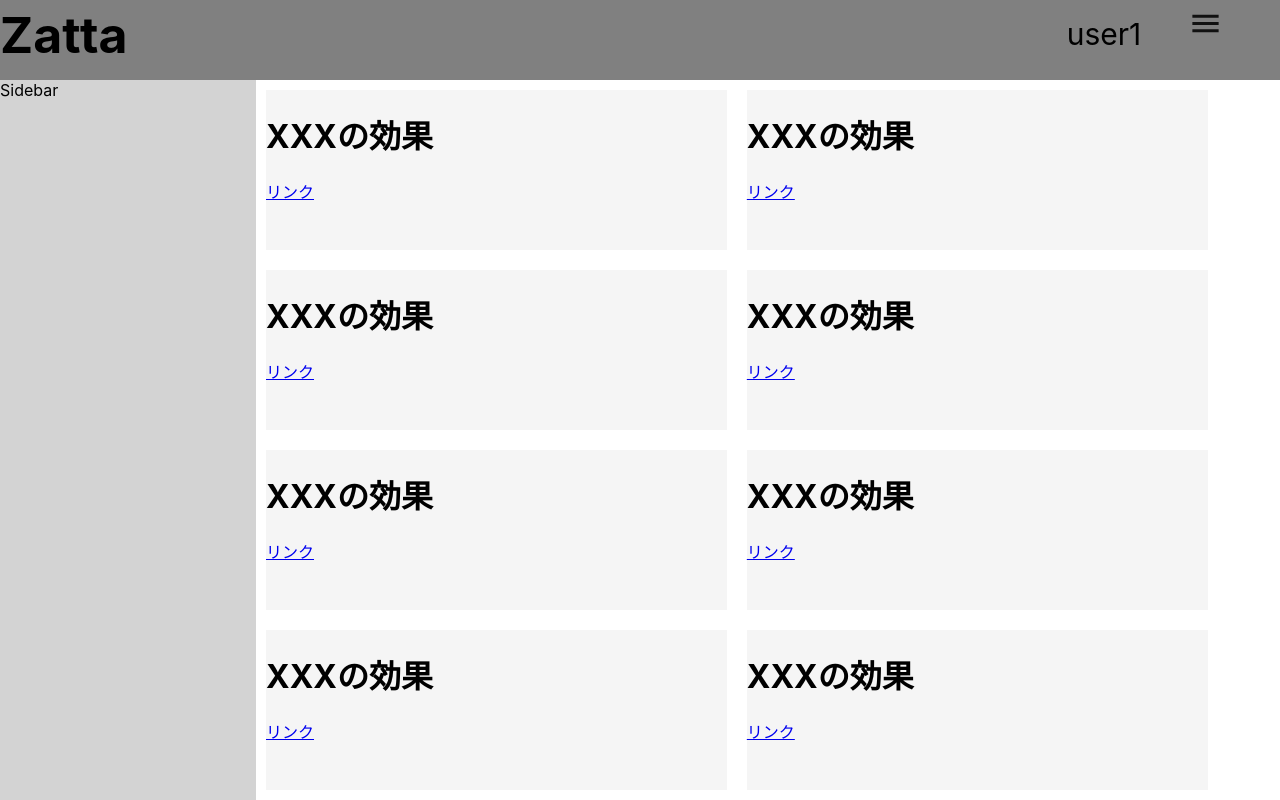
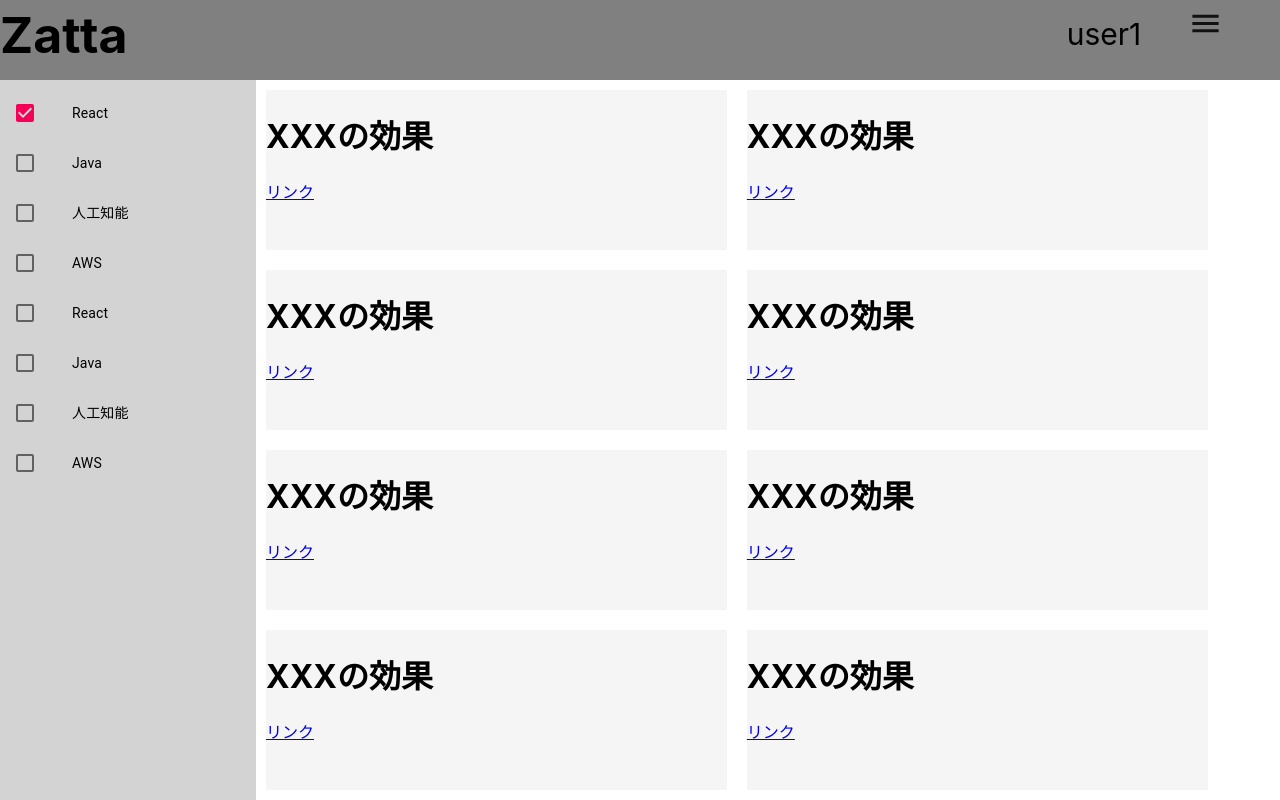
Before and after one commit to ttngm/zatta-front, a React (Create React App) app: page / in a window 1280 px wide. Shown: the top 800 px of the page. Built offline with nearby package versions, Linux system fonts and the light colour scheme.

Commit message:
サイドバーを修正

```diff
--- a/src/Sidebar.js
+++ b/src/Sidebar.js
@@ -1,10 +1,52 @@
 import React from 'react';
+import List from '@material-ui/core/List';
+import ListItem from '@material-ui/core/ListItem';
+import ListItemIcon from '@material-ui/core/ListItemIcon';
+import ListItemText from '@material-ui/core/ListItemText';
+import Checkbox from '@material-ui/core/Checkbox';
+
+
 import './Sidebar.css';
 
 function Sidebar() {
+
+    const [checked, setChecked] = React.useState([0]);
+
+    const handleToggle = (index) => () => {
+        const currentIndex = checked.indexOf(index);
+        const newChecked = [...checked];
+
+        if (currentIndex === -1) {
+            newChecked.push(index);
+        } else {
+            newChecked.splice(currentIndex, 1);
+        }
+
+        setChecked(newChecked);
+    };
+
     return (
         <div className="sidebar">
-            <span>Sidebar</span>
+            <List>
+                {["React", "Java", "人工知能", "AWS", "React", "Java", "人工知能", "AWS"].map((value, index) => {
+                    const labelId = `checkbox-list-label-${value}`;
+
+                    return (
+                        <ListItem key={value} role={undefined} dense button onClick={handleToggle(index)}>
+                            <ListItemIcon>
+                                <Checkbox
+                                    edge="start"
+                                    checked={checked.indexOf(index) !== -1}
+                                    tabIndex={-1}
+                                    disableRipple
+                                    inputProps={{ 'aria-labelledby': labelId }}
+                                />
+                            </ListItemIcon>
+                            <ListItemText id={labelId} primary={value} />
+                        </ListItem>
+                    );
+                })}
+            </List>
         </div>
     );
 }
```
